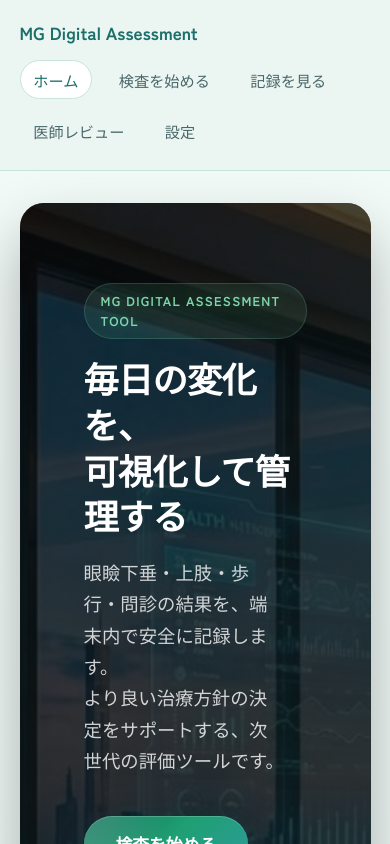
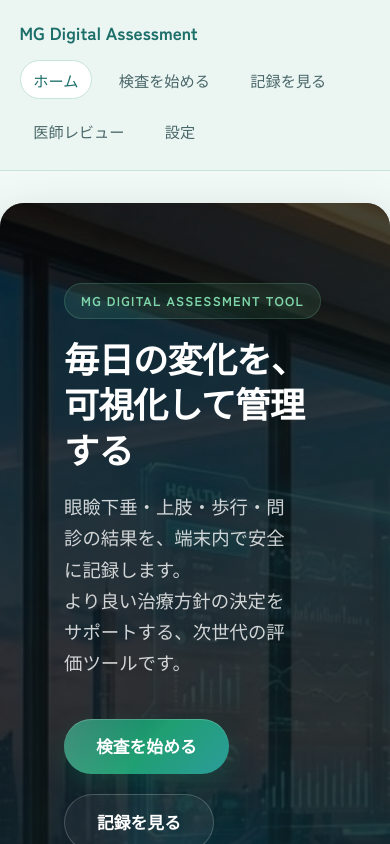
Before and after one commit to igaki12/mg-digital-assessment-tool, a React (Vite) app: page /#/ in a window 390 px wide. Shown: the top 844 px of the page. Built offline with nearby package versions, Linux system fonts and the light colour scheme.

Commit message:
狭い画面向けに、[index.css](/Users/igaki/Documents/GitHub/MG-digital-assessment-tool/src/styles/index.css) の `.app-main` へ `@media (max-width: 640px)` を追加し、左右 padding を `0` にしました。上下の padding はそのままです。

```diff
--- a/src/styles/index.css
+++ b/src/styles/index.css
@@ -104,6 +104,13 @@ p {
   display: flex;
   flex-direction: column;
   gap: 2rem;
+}
+
+@media (max-width: 640px) {
+  .app-main {
+    padding-left: 0;
+    padding-right: 0;
+  }
 }
 
 .app-footer {
```
Also changed, not shown: 5 other files (tests, documents, lock files or other folders).
